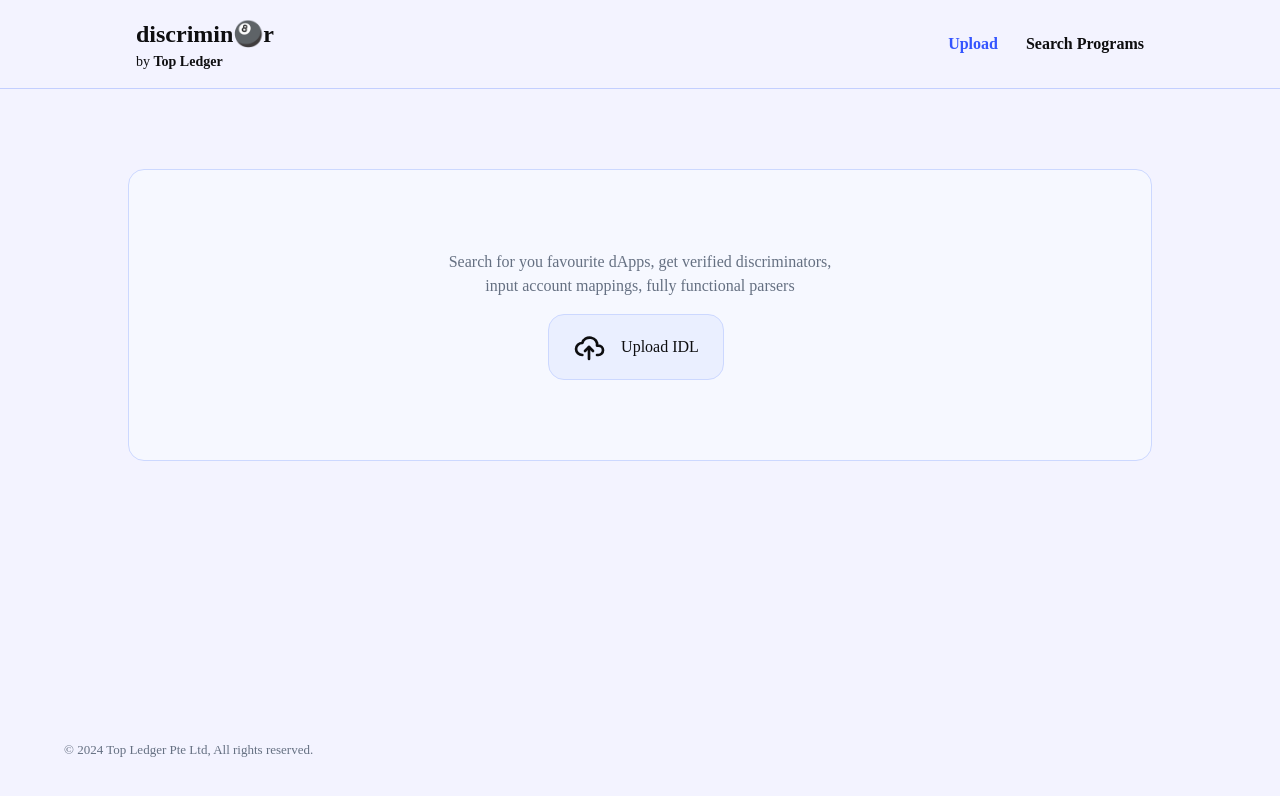
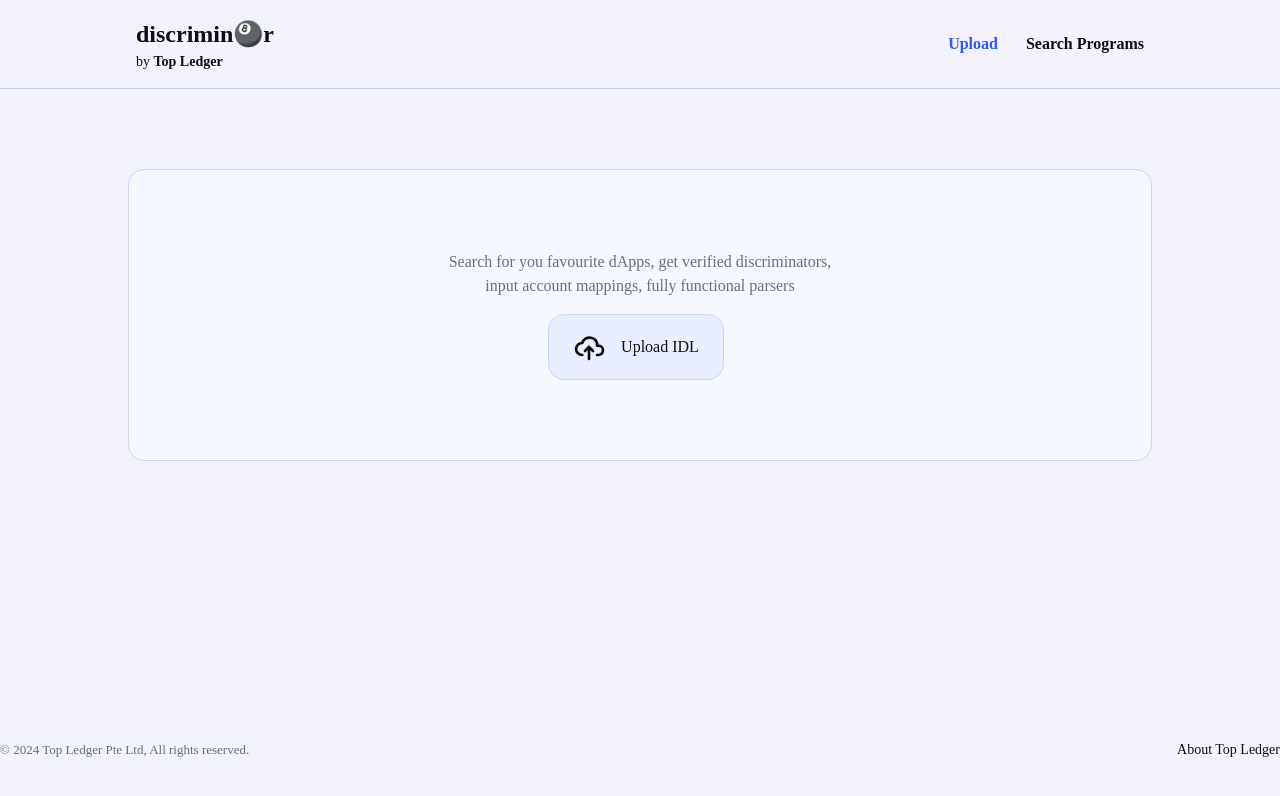
Before and after one commit to Topledger/discrimin8r, a Next.js app: page / in a window 1280 px wide. Shown: the top 796 px of the page. Built offline with nearby package versions, Linux system fonts and the light colour scheme; a web font is replaced by a local one.

Commit message:
css fixes

```diff
--- a/components/CodeBlock.js
+++ b/components/CodeBlock.js
@@ -22,7 +22,7 @@ const CodeBlock = ({ title, text, verified }) => {
         verified ? "bg-[#D7FFEC] text-[#62B890] border-[#A8F1CF]" : "bg-lbt"
     );
     return (
-        <div className={twMerge("m-4 w-full", styles.codeBlock)}>
+        <div className={twMerge("w-full", styles.codeBlock)}>
             <div className="bg-[#d6e7ff] text-[14px] px-2 border border-[#CCD8FF] rounded-tl rounded-tr w-full text-[#576EB7] font-semibold h-[49px] flex items-center justify-between">
                 {title}
                 {text && (
--- a/components/footer.js
+++ b/components/footer.js
@@ -1,13 +1,15 @@
 import React from "react";
+import Link from "next/link";
 
 const Footer = () => {
     return (
-        <footer className="container px-8 md:px-16 min-h-[100px] flex items-center">
+        <footer className="container min-h-[100px] flex items-center justify-between">
             <div className="text-xs flex flex-col md:flex-row-reverse items-center md:items-end">
                 <span className="grow text-left text-[#657082] text-[13px]">
                     © 2024 Top Ledger Pte Ltd, All rights reserved.
                 </span>
             </div>
+            <Link className="text-sm font-normal" target="_blank" href="https://topledger.xyz">About Top Ledger</Link>
         </footer>
     );
 };
```
